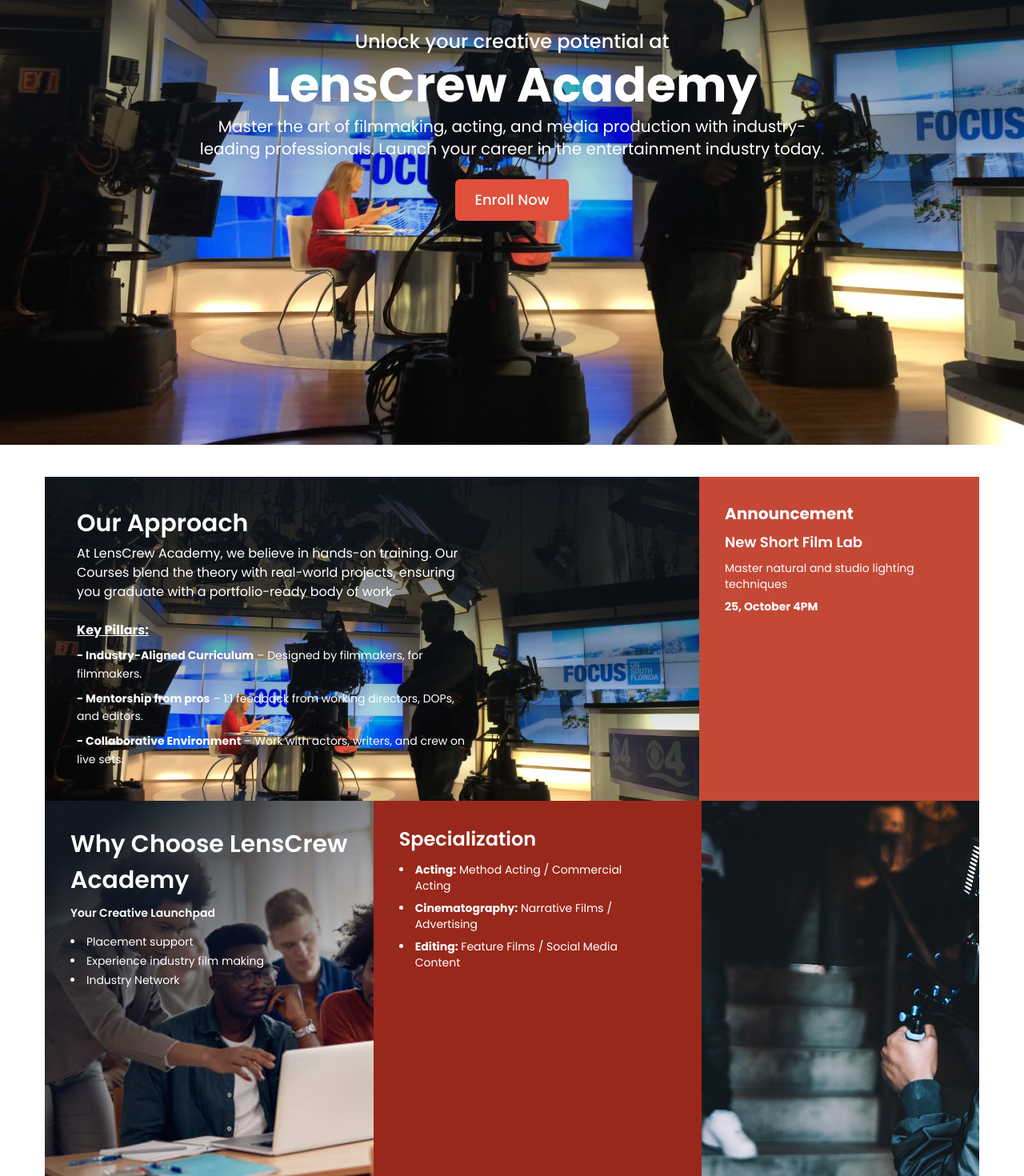
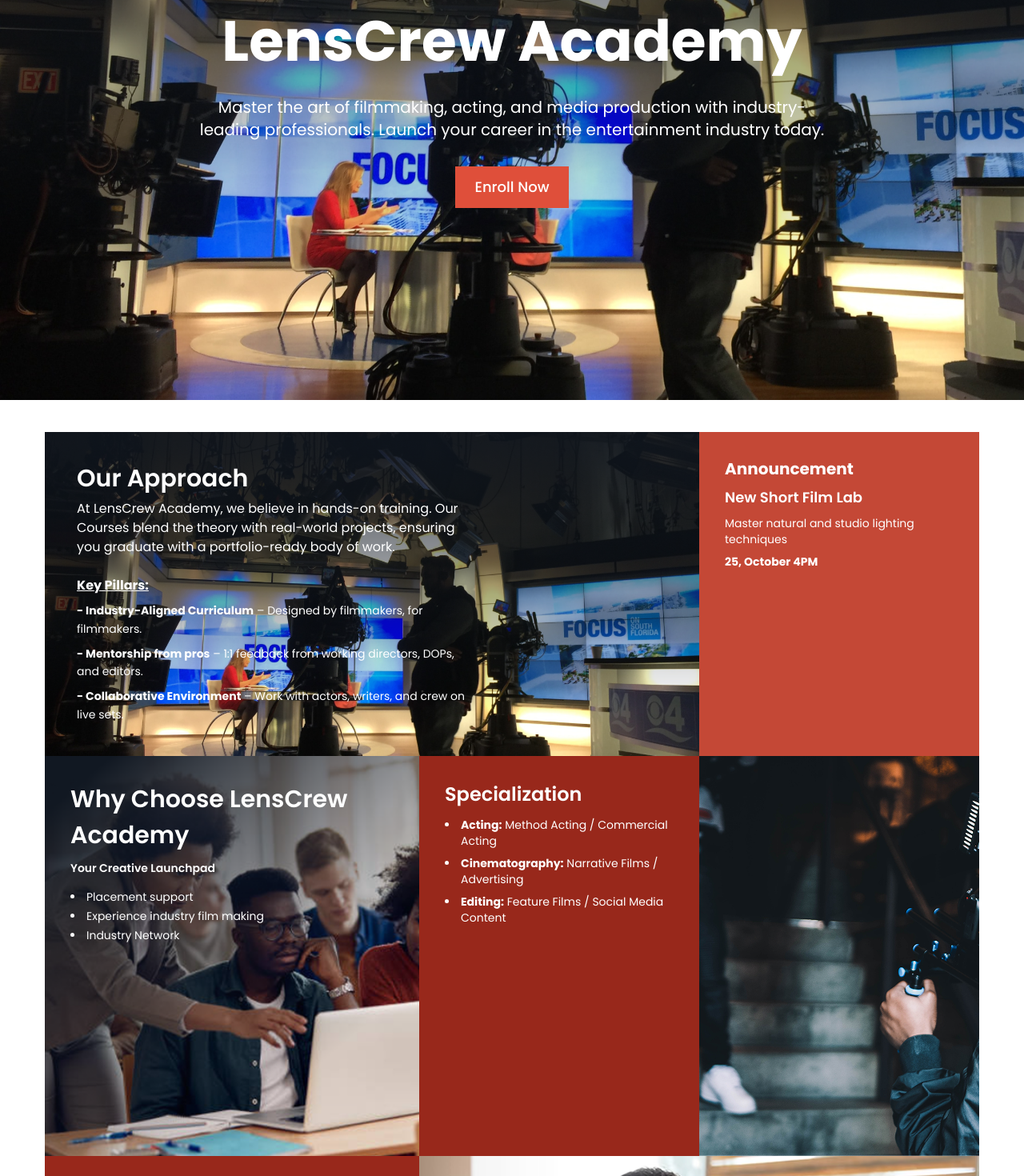
Before and after one commit to cyberrspace/lenscrewapp, a Next.js app: page / in a window 1280 px wide. Shown: the part 400-1870 px from the top of the page at 80% size. Built offline with nearby package versions, Linux system fonts and the light colour scheme.

Commit message:
updated the enrolment form page

```diff
--- a/src/app/enroll/page.tsx
+++ b/src/app/enroll/page.tsx
@@ -18,18 +18,22 @@ export default function EnrollPage() {
   return (
     <main className="relative w-full h-screen flex flex-col md:flex-row">
       {/* LEFT SIDE - FORM */}
-      <section className="w-full md:w-1/2 h-full bg-[#111822] text-white overflow-y-auto no-scrollbar px-4 sm:px-6 pt-4 pb-10 z-10">
-        <div className="w-full max-w-xl mx-auto pt-8">
-          {/* Fixed Top Bar */}
-          <div className="hidden md:block fixed top-0 left-0 w-1/2 h-[80px] bg-[#111822]/50  " />
+      <section className="w-full md:w-1/2 h-full bg-[#111822] text-white overflow-y-auto no-scrollbar relative z-10">
 
+        {/* Fixed Top Bar */}
+        <div className="hidden md:block fixed top-0 left-0 w-full md:w-1/2 h-[80px] bg-[#111822] z-20" />
+
+        {/* Fixed Bottom Bar */}
+        <div className="hidden md:block fixed bottom-0 left-0 w-full md:w-1/2 h-[80px] bg-[#111822] z-20" />
+
+        <div className="w-full max-w-xl mx-auto pt-[100px] pb-[100px] px-4 sm:px-6">
           {/* Header */}
           <div className="mb-16 space-y-4">
             <button
               onClick={() => router.push('/courses')}
               className="flex items-center text-white hover:underline font-poppins font-normal text-[13.25px] sm:text-[13.25px] mb-12"
             >
-              <ArrowLeft className="w-5 h-5 mr-2 " />
+              <ArrowLeft className="w-5 h-5 mr-2" />
               Back
             </button>
 
@@ -47,7 +51,7 @@ export default function EnrollPage() {
               <h1 className="font-poppins font-medium text-[32px] sm:text-[40px] md:text-[44px] leading-[100%]">
                 Enrolment Form
               </h1>
-              <div className="w-[200px] sm:w-[361px] h-[2px] bg-[#DF4F3A]"/>
+              <div className="w-[200px] sm:w-[361px] h-[2px] bg-[#DF4F3A]" />
             </div>
 
             <p className="font-poppins text-sm sm:text-base">
@@ -56,7 +60,8 @@ export default function EnrollPage() {
           </div>
 
           {/* Form */}
-          <form className="space-y-6 pb-32">
+          <form className="space-y-6">
+            {/* form fields here */}
             {['Full Name', 'Date of Birth', 'Gender', 'Email', 'Phone Number'].map((label, i) => (
               <div key={i}>
                 <label className="block mb-1 font-medium">{label}</label>
@@ -67,7 +72,7 @@ export default function EnrollPage() {
                   className="w-full h-[60px] sm:h-[70px] md:h-[81px] px-4 bg-[#4D5259] text-white placeholder:text-white border border-gray-300 focus:outline-none"
                 />
                 {['Gender', 'Phone Number'].includes(label) && (
-                  <div className="w-[200px] border border-white mt-1"/>
+                  <div className="w-[200px] border border-white mt-1" />
                 )}
               </div>
             ))}
@@ -117,6 +122,7 @@ export default function EnrollPage() {
         </div>
       </section>
 
+
       {/* VERTICAL DIVIDER */}
       <div
         className="hidden md:block absolute left-1/2 top-1/2 transform -translate-x-[calc(50%-3px)] -translate-y-1/2 z-20"
--- a/src/components/EventSection.tsx
+++ b/src/components/EventSection.tsx
@@ -7,7 +7,7 @@ const EventSection = () => {
     <div className="min-h-screen w-full flex items-center justify-center">
       <section className="w-full max-w-[1440px] px-4 sm:px-6 md:px-10 lg:px-14 py-10 mx-auto">
 
-        <div className="flex flex-col md:flex-row ">
+        <div className="flex flex-col md:flex-row">
 
           {/* Our Approach Section */}
           <div className="flex-1 bg-[url('/Frame-bg.png')] bg-cover bg-center p-6 sm:p-10 text-white">
--- a/src/components/Filmaker.tsx
+++ b/src/components/Filmaker.tsx
@@ -33,7 +33,7 @@ const Filmaker = () => {
 
                 {/* Right-Aligned Button */}
                 <Link href="/enroll">
-                  <button className="w-[165px] h-[57px] px-6 py-4 bg-[#DF4F3A] text-white hover:bg-[#c7432f] text-sm sm:text-base flex items-center ">
+                  <button className="w-[175px] h-[57px] px-6 py-4 bg-[#DF4F3A] text-white hover:bg-[#c7432f] text-sm sm:text-base flex items-center ">
                     <span>Enroll Now</span>
                     <span className="w-6 h-6 rounded-full bg-white flex items-center justify-center ml-2">
                       <svg
--- a/src/components/Hero.tsx
+++ b/src/components/Hero.tsx
@@ -23,51 +23,57 @@ const Hero: React.FC<HeroProps> = ({
 
   return (
     <section
-      className={`w-full ${isHome ? 'min-h-screen' : 'min-h-[300px] md:min-h-[408px]'
-        } flex flex-col items-center justify-center text-center text-white px-4 sm:px-6 lg:px-8 bg-cover bg-center`}
-    // style={{ backgroundImage: "url('/Frame-bg.png')" }}
+      className={`w-full
+        ${isHome
+          ? 'min-h-screen' // 🟢 Home page keeps full height
+          : 'min-h-[50vh] md:min-h-[50vh]'} // 🟢 Subpages now 75% height
+        flex flex-col items-center justify-center text-center text-white px-4 sm:px-6 lg:px-8 bg-cover bg-center
+        relative -mt-14`}
     >
-      {/* Subtitle */}
-      {subtitle && (
-        <div className="max-w-[90%] sm:max-w-xl mb-2">
-          <h2 className="font-poppins font-medium leading-snug text-base sm:text-lg md:text-xl lg:text-2xl">
+      {/* Subtitle (Only for Home Page) */}
+      {isHome && subtitle && (
+        <div className="max-w-full mb-4">
+          <h2 className="font-poppins font-medium leading-snug text-[37px]">
             {subtitle}
           </h2>
         </div>
       )}
 
       {/* Title */}
-      <div className="max-w-[90%] sm:max-w-4xl mb-2 flex flex-col items-center">
-        <h1 className="font-poppins font-bold leading-tight text-2xl sm:text-4xl md:text-5xl lg:text-6xl">
-          {title}
-        </h1>
+      {title && (
+        <div className="max-w-full mb-6 relative">
+          <h1 className={`font-poppins font-bold leading-tight
+            ${isHome ? 'text-[71px]' : 'text-[50px]'} // 🟢 Smaller title for subpages
+            max-w-full`}>
+            {title}
+          </h1>
 
-        {/* Underline for subpages only */}
-        {!isHome && (
-          <div className="mt-2 w-[150px] sm:w-[180px] md:w-[211.06px] border-b-[3px] border-[#DF4F3A]"></div>
-        )}
-      </div>
+          {/* 🟢 Underline for Subpages */}
+          {!isHome && (
+            <div className="w-[200px] h-[4px] bg-[#DF4F3A] mx-auto mt-8"></div>
+          )}
+        </div>
+      )}
 
       {/* Description */}
       {description && (
-        <div className="max-w-[90%] sm:max-w-[600px] md:max-w-[700px] lg:max-w-[782px] mb-6">
-          <p className="font-poppins font-light text-sm sm:text-base md:text-lg lg:text-xl leading-relaxed">
+        <div className="max-w-[90%] sm:max-w-[600px] md:max-w-[700px] lg:max-w-[782px] mb-8">
+          <p className="font-poppins font-light text-[21.86px] text-sm sm:text-base md:text-lg lg:text-xl leading-relaxed">
             {description}
           </p>
         </div>
       )}
 
       {/* Button */}
-      {showButton && (
-        <div>
+      {isHome && showButton && (
+        <div className="mt-0">
           <Link href="/enroll">
-            <button className="bg-[#DF4F3A] text-white font-medium px-4 py-2 sm:px-6 sm:py-3 rounded-md text-sm sm:text-base md:text-lg hover:bg-[#c94330] transition duration-300">
+            <button className="bg-[#DF4F3A] text-white font-medium px-4 py-2 sm:px-6 sm:py-3 text-sm sm:text-base md:text-lg hover:bg-[#c94330] transition duration-300 max-w-[299px]">
               Enroll Now
             </button>
           </Link>
         </div>
       )}
-
     </section>
   );
 };
--- a/src/components/HeroWrapper.tsx
+++ b/src/components/HeroWrapper.tsx
@@ -15,7 +15,7 @@ const HeroWrapper = () => {
       showButton: boolean;
       variant: 'home' | 'subpage';
     }
-       > = {
+  > = {
     '/': {
       title: 'LensCrew Academy',
       subtitle: 'Unlock your creative potential at',
--- a/src/components/Testimonial.tsx
+++ b/src/components/Testimonial.tsx
@@ -49,23 +49,18 @@ const Testimonial = () => {
     const container = scrollRef.current;
     if (!container) return;
 
-    const speed = 0.5;
-    let animationFrameId: number;
+    const slideInterval = setInterval(() => {
+      // Slide by one card width
+      const cardWidth = container.querySelector('div')?.clientWidth || 400;
+      container.scrollLeft += cardWidth;
 
-    const scroll = () => {
-      container.scrollLeft += speed;
-
-      // Reset to start if at the end of scroll
-      if (container.scrollLeft >= container.scrollWidth / 2) {
+      // Reset to start if near the end
+      if (container.scrollLeft + container.clientWidth >= container.scrollWidth) {
         container.scrollLeft = 0;
       }
+    }, 3000); // Slide every 3 seconds
 
-      animationFrameId = requestAnimationFrame(scroll);
-    };
-
-    animationFrameId = requestAnimationFrame(scroll);
-
-    return () => cancelAnimationFrame(animationFrameId);
+    return () => clearInterval(slideInterval);
   }, []);
 
   const scrollLeft = () => {
--- a/src/components/WhyChooseUs.tsx
+++ b/src/components/WhyChooseUs.tsx
@@ -16,7 +16,7 @@ const WhyChooseUs = () => {
       </div>
 
       {/* Specialization */}
-      <div className="flex-1 h-[500px] bg-[#98281B] text-white p-6 sm:p-8">
+      <div className="w-[350px] flex-shrink-0 h-[500px] bg-[#98281B] text-white p-6 sm:p-8">
         <h1 className="text-2xl font-semibold mb-3">Specialization</h1>
         <ul className="list-disc list-inside space-y-2 text-sm">
           <li>
@@ -35,7 +35,7 @@ const WhyChooseUs = () => {
       </div>
 
       {/* Image */}
-      <div className="flex-1 h-[500px]">
+      <div className="w-[350px] flex-shrink-0 h-[500px]">
         <img
           src="/blackcamera-bg.png"
           alt="Black Camera"
--- a/src/components/keypillars.tsx
+++ b/src/components/keypillars.tsx
@@ -1,7 +1,10 @@
+import React from 'react';
+
 const KeyPillars = () => {
   return (
-    <section className="w-full flex flex-col md:flex-row">
-      {/* Text Block */}
+    <section className="flex flex-col lg:flex-row w-full max-w-[1440px] mx-auto">
+
+      {/* Text Block (same width as WhyChooseUs info block) */}
       <div className="flex-1 bg-[#98281B] text-white p-6 sm:p-8">
         <h1 className="text-2xl font-semibold mb-4">Key Pillars</h1>
         <ul className="list-disc list-inside space-y-3 text-sm">
@@ -20,8 +23,8 @@ const KeyPillars = () => {
         </ul>
       </div>
 
-      {/* Image Block */}
-      <div className="flex-1 h-[300px] sm:h-[400px] md:h-[500px]">
+      {/* Image Block (same width as specialization + image in WhyChooseUs) */}
+      <div className="w-[700px] flex-shrink-0 h-[300px] sm:h-[400px] md:h-[500px]">
         <img
           src="/pillars-bg.png"
           alt="Pillars Image"
```
